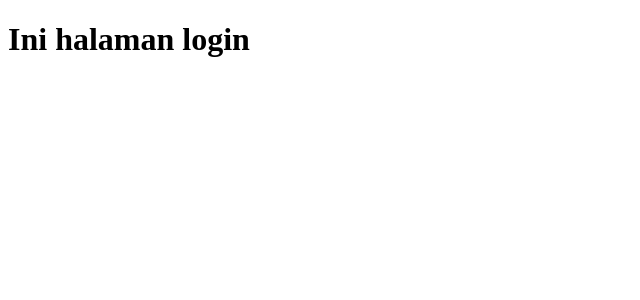
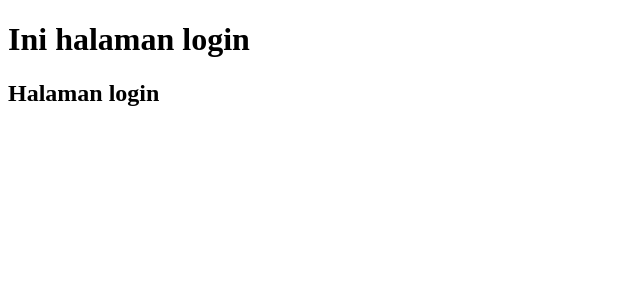
Before and after one commit to Alsaskar/frontend-apps-karyawan, a React (Vite) app: page / in a window 1280 px wide. Shown: the top 300 px of the page, without its empty margins (0-640 px from the left). Built offline with nearby package versions, Linux system fonts and the light colour scheme.

Commit message:
Update halaman login

```diff
--- a/src/pages/Login/Layout.jsx
+++ b/src/pages/Login/Layout.jsx
@@ -2,6 +2,7 @@ const Layout = () => {
   return (
     <div>
       <h1>Ini halaman login</h1>
+      <h2>Halaman login</h2>
     </div>
   );
 };
```
